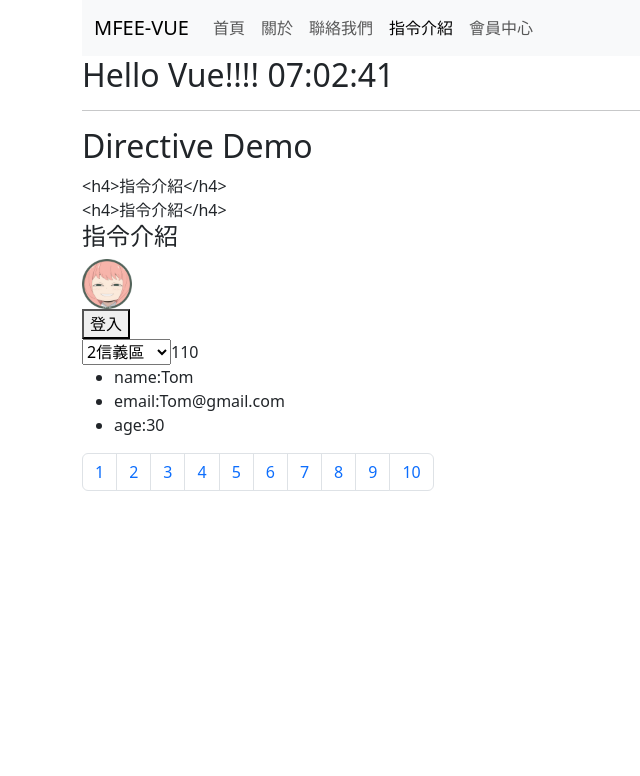
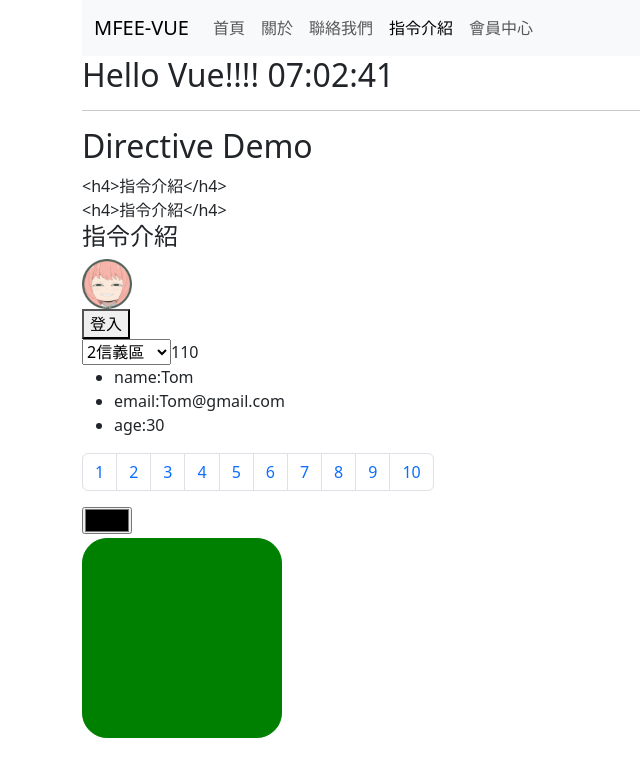
Before and after one commit to HsiaoHungWang/vue-mfee, a Vue app: page /directive in a window 1280 px wide. Shown: the top 776 px of the page, without its empty margins (0-640 px from the left). Built offline with nearby package versions, Linux system fonts and the light colour scheme.

Commit message:
style 的使用

```diff
--- a/src/views/DirectivesView.vue
+++ b/src/views/DirectivesView.vue
@@ -22,7 +22,8 @@ import { ref } from 'vue';
 const selectedValue = ref('110')
 
 const user = ref({ "name": "Tom", "email": "Tom@gmail.com", "age": 30 })
-
+const bgColor = ref('green')
+const radius = ref(25)
 </script>
 
 <template>
@@ -55,6 +56,10 @@ const user = ref({ "name": "Tom", "email": "Tom@gmail.com", "age": 30 })
  <ul class="pagination">
     <li class="page-item" v-for="page in 10"><a class="page-link" href="#">{{page}}</a></li>
  </ul>
+
+ <input type="color" v-model="bgColor" />
+ <div style="width:200px;height: 200px;border: 1px solid green;"
+    :style="{backgroundColor:bgColor,'border-radius': radius + 'px'}"></div>
 </template>
 
 <style lang="css" scoped>
```
